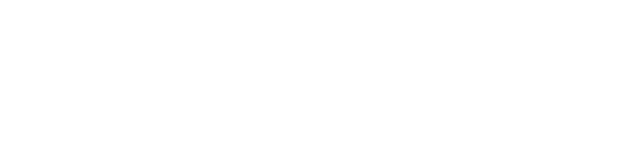
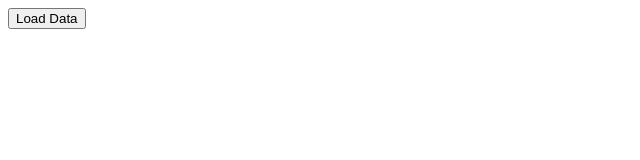
Before and after one commit to jahid95/jso-api-js, a plain HTML site: page index.html in a window 1280 px wide. Shown: the whole page, without its empty margins (0-640 px from the left). Drawn offline with Linux system fonts and the light colour scheme.

Commit message:
fetch api

```diff
--- /dev/null
+++ b/fetch.js
@@ -0,0 +1,6 @@
+function loadData() {
+    const url = 'https://jsonplaceholder.typicode.com/todos/1';
+    fetch(url)
+        .then(response => response.json())
+        .then(data => console.log(data))
+}
--- a/index.html
+++ b/index.html
@@ -7,6 +7,9 @@
     <title>Document</title>
 </head>
 <body>
+    <button onclick="loadData()">Load Data</button>
 
+    <!-- js link  -->
+    <script src="fetch.js"></script>
 </body>
 </html>
```
